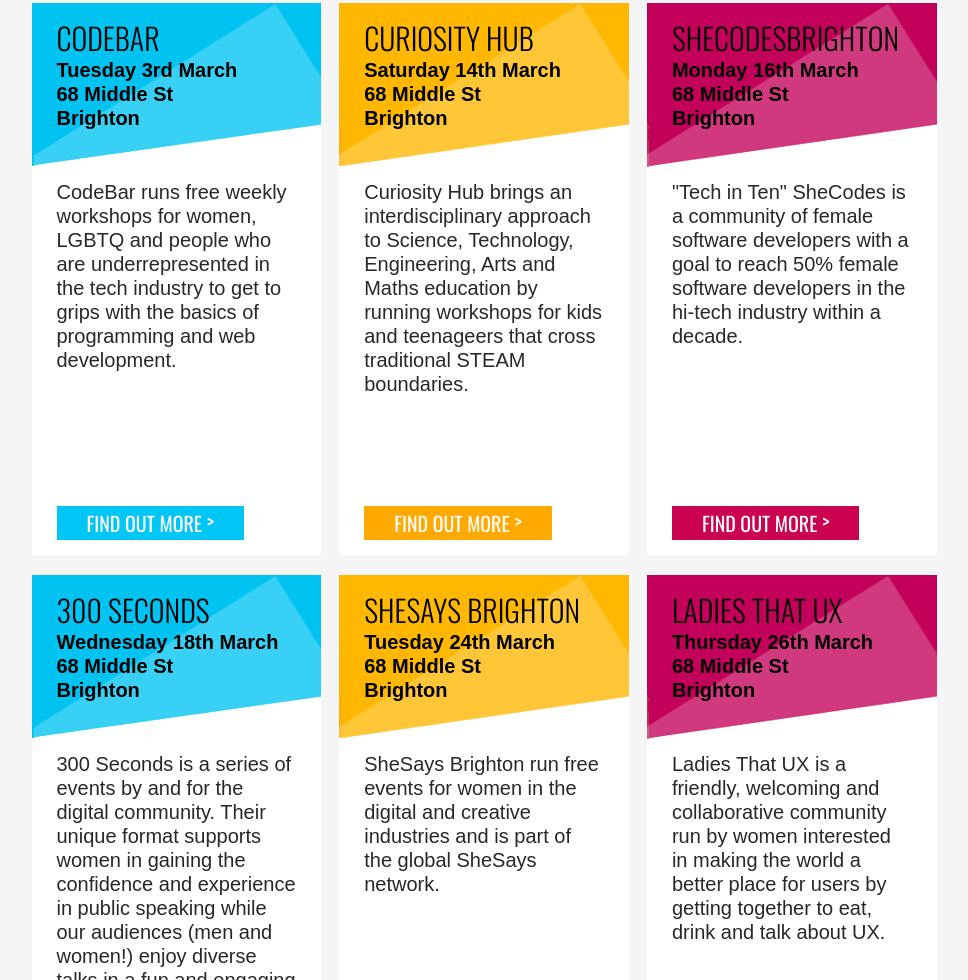
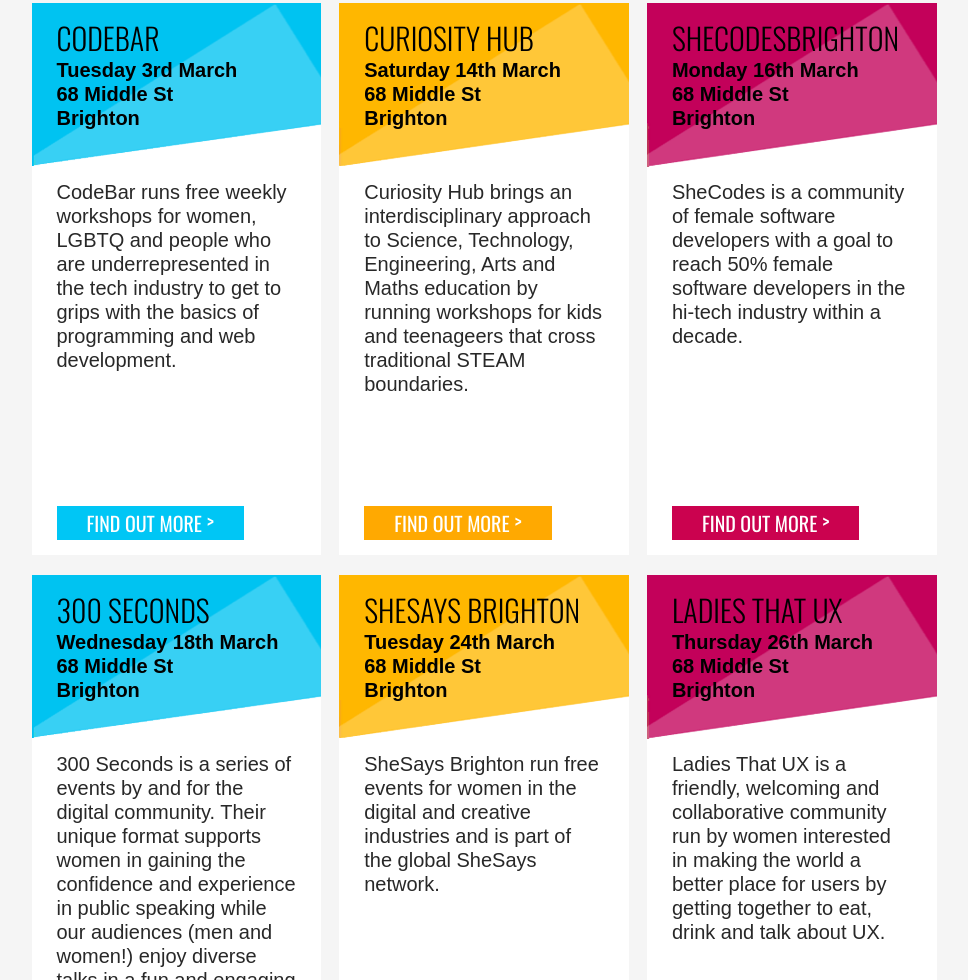
Before and after one commit to alexandtheweb/springforward, a plain HTML site: page index.html in a window 1280 px wide. Shown: the part 859-1839 px from the top of the page, without its empty margins (156-1124 px from the left). Drawn offline with nearby package versions, Linux system fonts and the light colour scheme; files whose address does not match are found by name; a web font is replaced by a local one.

Commit message:
Changed text for She Codes event description

```diff
--- a/index.html
+++ b/index.html
@@ -108,7 +108,7 @@
                         </header>
                     </a>
                     <div class="event-desc">
-                        <p>"Tech in Ten" SheCodes is a community of female software developers with a goal to reach 50% female software developers in the hi-tech industry within a decade.</p>
+                        <p>SheCodes is a community of female software developers with a goal to reach 50% female software developers in the hi-tech industry within a decade.</p>
                         <a href="http://lanyrd.com/2015/tech-in-10/" itemprop="http://lanyrd.com/2015/tech-in-10/" class="btn" target="_blank">Find out more <span>></span></a>
                     </div>
                 </article>
```
